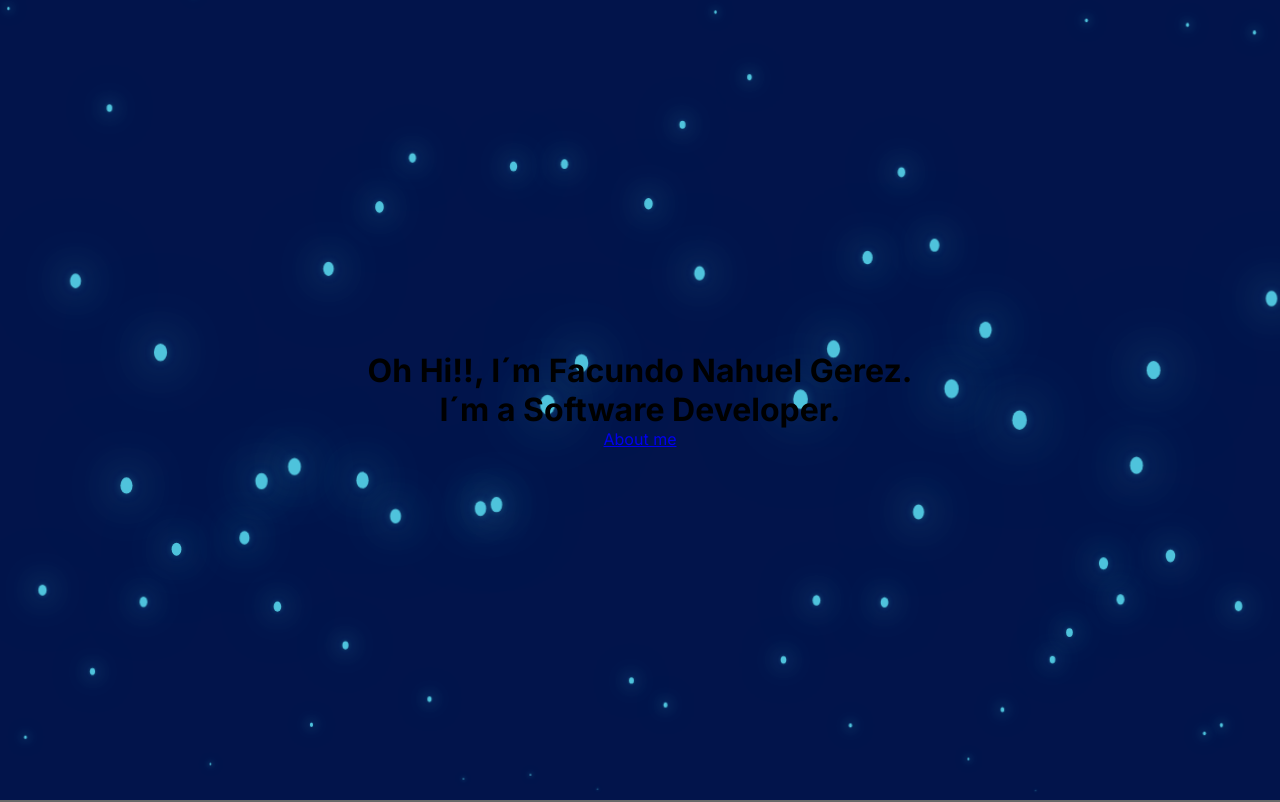
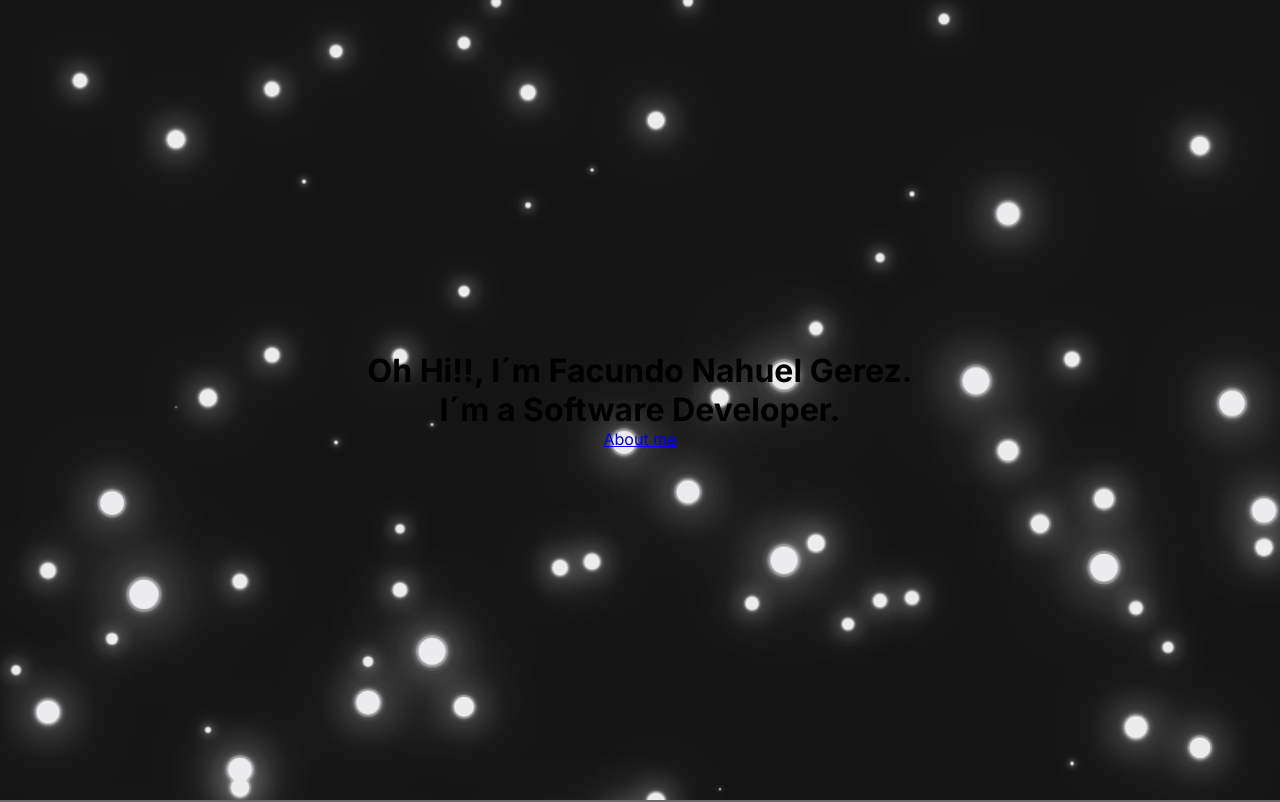
Before and after one commit to FacuGerez/myportfolio, a Next.js app: page / in a window 1280 px wide. Shown: the top 802 px of the page. Built offline with nearby package versions, Linux system fonts and the light colour scheme.

Commit message:
adjusting bad css practices

```diff
--- a/src/app/globals.css
+++ b/src/app/globals.css
@@ -8,11 +8,10 @@ body{
     width: 100%;
     height: 100%;
     display: flex;
-    background-size: cover;
-    background-repeat: no-repeat;
     flex-direction: column;
 }
 .pages{
+    position: relative;
     display: flex;
     flex-direction: column;
     align-items: center;
--- a/src/app/layout.jsx
+++ b/src/app/layout.jsx
@@ -21,7 +21,6 @@ export default function RootLayout({
   return (
     <html lang="en">
       <body className={inter.className}>
-        <ParticlesBackground number={75}/>
         {children}
         <NavBar/>
         {about}
--- a/src/app/page.jsx
+++ b/src/app/page.jsx
@@ -1,8 +1,10 @@
 import {ButtonTransparent} from "@/components/ButtonTransparent";
+import {ParticlesBackground} from "@/components/ParticlesBackground";
 
 export default function Home() {
   return (
       <div className={"pages"}>
+          <ParticlesBackground number={98}/>
           <h1>Oh Hi!!, I´m <strong>Facundo Nahuel Gerez</strong>.</h1>
           <h1>I´m a Software Developer.</h1>
           <ButtonTransparent/>
--- a/src/styleComponents/particles.css
+++ b/src/styleComponents/particles.css
@@ -4,24 +4,24 @@
     position: absolute;
     width: 100%;
     height: 100%;
-    background: rgb(2,20,75);
+    background: rgb(20,20,20);
     overflow: hidden;
-    justify-content: center;
-    align-content: center;
+    flex-wrap: wrap;
 }
 .particlesBackground span{
-    position: relative;
-    width: 20px;
-    height: 20px;
-    background: #4fc3dc;
+    width: 30px;
+    height: 30px;
+    background: #ececee;
     margin: 0 1px;
     border-radius: 100%;
-    box-shadow: 0 0 10px #4fc3dc44 ,
-                0 0 50px #4fc3dc ,
-                0 0 100px #4fc3dc,
-                0 0 200px #4fc3dc;
+    box-shadow: 0 0 0 3px #ececee44 ,
+                0 0 10px #ececee ,
+                0 0 50px #ececee,
+                0 0 100px #ececee,
+                0 0 200px #ececee,
+                0 0 300px #ececee;
     animation: move 15s linear infinite;
-    animation-duration: calc(3s/var(--i));
+    animation-duration: calc(5s/var(--i));
 }
 
 @keyframes move {
@@ -29,9 +29,9 @@
         transform: translateY(100vh) scale(0);
     }
     50%{
-        transform: translateY(50vh) scale(1);
+        transform: translateY(40vh) scale(1);
     }
     100%{
-        transform: translateY(-10vh) scale(0);
+        transform: translateY(-20vh) scale(0);
     }
 }
```
